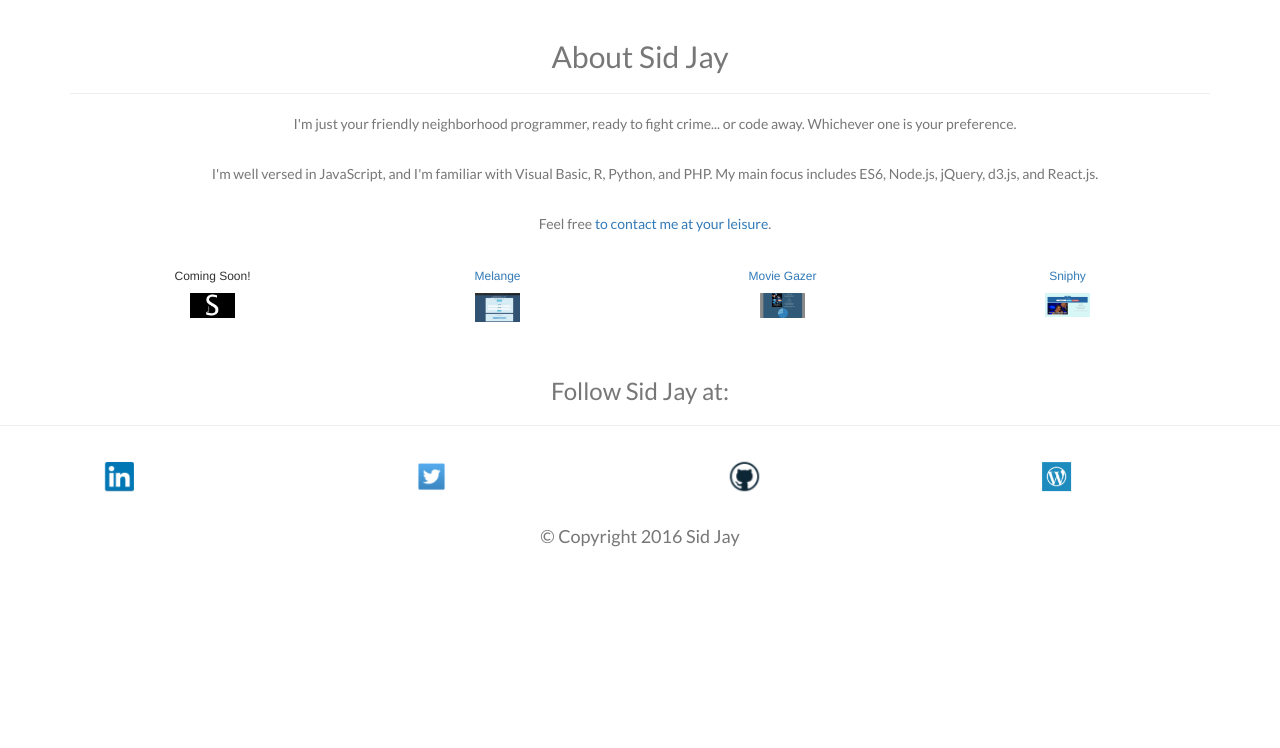
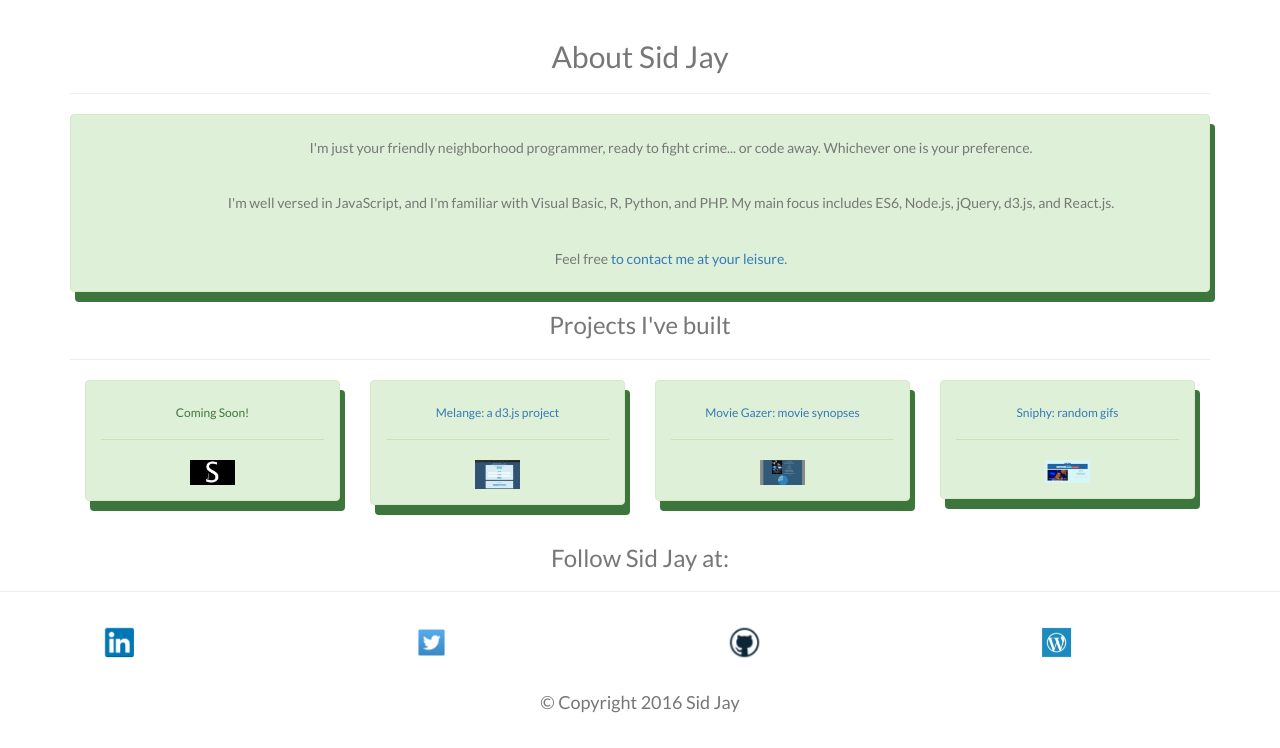
Before and after one commit to sidjayisaok/Portfolio_redux, a PHP site: page / in a window 1280 px wide. Shown: the part 52-800 px from the top of the page. Run offline with PHP 8.4, Linux system fonts and the light colour scheme; some libraries are stand-ins or nearby versions; some web fonts are replaced.

Commit message:
minor touchups

```diff
--- a/assets/font.css
+++ b/assets/font.css
@@ -6,6 +6,10 @@ img {
   width: 20%;
 }
 
+.alert-success{
+  box-shadow: 5px 10px;
+}
+
 @media (min-width: 480px) {
   .centerPhoto {
     left: inherit;
--- a/index2.html
+++ b/index2.html
@@ -48,52 +48,63 @@
 </header>
 
 	<header>
-		<section class="container text-center">
-			<h2 class="text-muted">About Sid Jay</h2>
+		<section class="container text-center text-muted">
+			<h2>About Sid Jay</h2>
 			<hr>
 
+		<div class="alert alert-success">
 			<div class="container animated fadeInRight">
-				<p class="text-muted text-center">
+				<h5><p class="text-muted text-center">
 					I'm just your friendly neighborhood programmer, ready to fight crime... or code away. Whichever one is your preference.
-				</p>
+				</p></h5>
 				<br>
 
-				<p class="text-muted text-center">
+				<h5><p class="text-muted text-center">
 					I'm well versed in JavaScript, and I'm familiar with Visual Basic, R, Python, and PHP. My main focus includes ES6, Node.js, jQuery, d3.js, and React.js.
-				</p>
+				</p></h5>
 				<br>
 
-				<p class="text-muted text-center">
+				<h5><p class="text-muted text-center">
 					Feel free <a href="mailto:sidjay18@gmail.com">to contact me at your leisure</a>.
-				</p>
+				</p></h5>
+			</div>
+		</div>
+
+			<div class="text-muted text-center">
+				<h3>Projects I've built</h3>
+				<hr>
 			</div>
 
 			<div class="row container">
-				<div class="animated fadeInDown col-md-3">
-					<div class="alert centerPhoto">
+				<div class="animated fadeInLeft col-md-3">
+					<div class="alert alert-success">
 					<div><h6>Coming Soon!</h6></div>
+					<hr>
 					<img src="assets/bloglogo.png" alt="picture" class="image-responsive">
 					</div>
 				</div>
 
 
-				<div class="animated fadeInDown col-md-3">
-					<div class="alert centerPhoto">
-					<div><h6><a href="https://melangeapp.herokuapp.com/">Melange</a></h6></div>
+				<div class="animated fadeInRight col-md-3">
+					<div class="alert alert-success">
+					<div><h6><a href="https://melangeapp.herokuapp.com/">Melange: a d3.js project</a></h6></div>
+					<hr>
 					<a href="https://melangeapp.herokuapp.com/"><img src="assets/Melange.png" alt="picture" class="image-responsive"></a>
 					</div>
 				</div>
 
-				<div class="animated fadeInDown col-md-3">
-					<div class="alert centerPhoto">
-					<div><h6><a href="https://moviegazer-b969d.firebaseapp.com/">Movie Gazer</a></h6></div>
+				<div class="animated fadeInLeft col-md-3">
+					<div class="alert alert-success">
+					<div><h6><a href="https://moviegazer-b969d.firebaseapp.com/">Movie Gazer: movie synopses</a></h6></div>
+					<hr>
 					<a href="https://moviegazer-b969d.firebaseapp.com/"><img src="assets/MovieGazer.png" alt="picture" class="image-responsive"></a>
 					</div>
 				</div>
 
-				<div class="animated fadeInDown col-md-3">
-					<div class="alert centerPhoto">
-					<div><h6><a href="https://thawing-retreat-41371.herokuapp.com/?">Sniphy</a></h6></div>
+				<div class="animated fadeInRight col-md-3">
+					<div class="alert alert-success">
+					<div><h6><a href="https://thawing-retreat-41371.herokuapp.com/?">Sniphy: random gifs</a></h6></div>
+					<hr>
 					<a href="https://thawing-retreat-41371.herokuapp.com/?"><img src="assets/Sniphy.png" alt="picture" class="image-responsive"></a>
 					</div>
 				</div>
```
